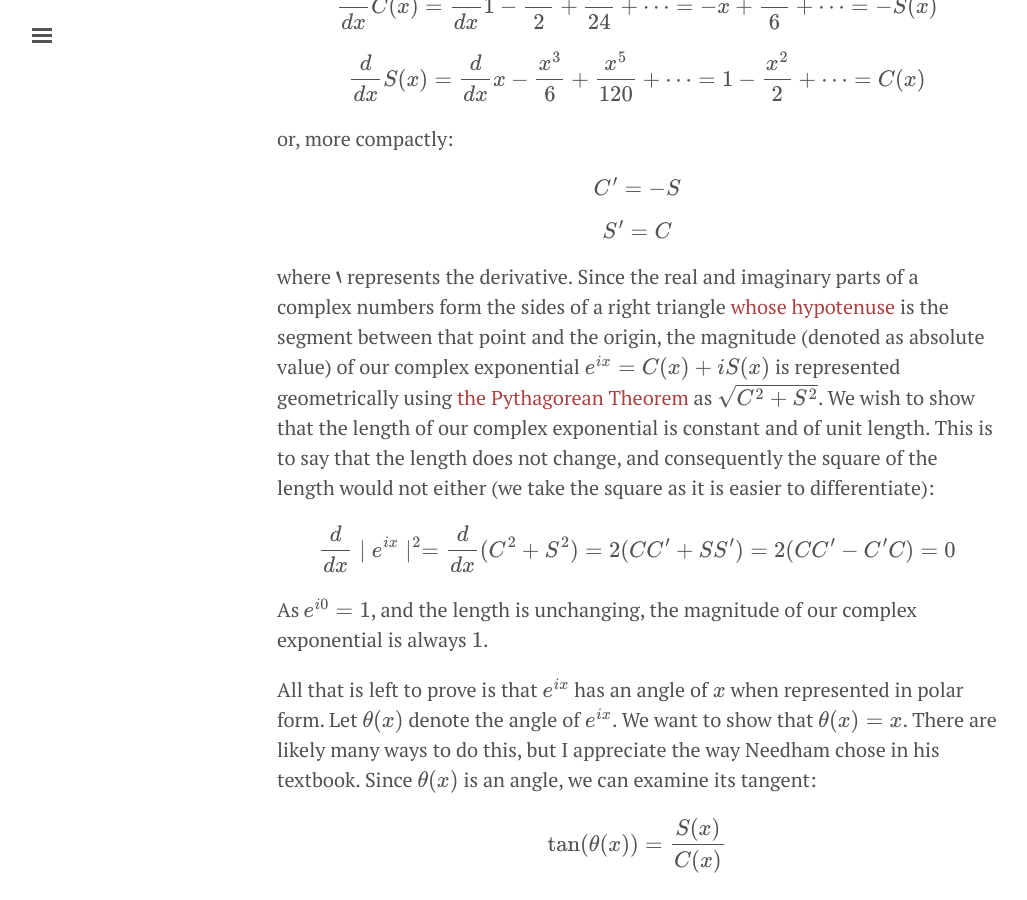
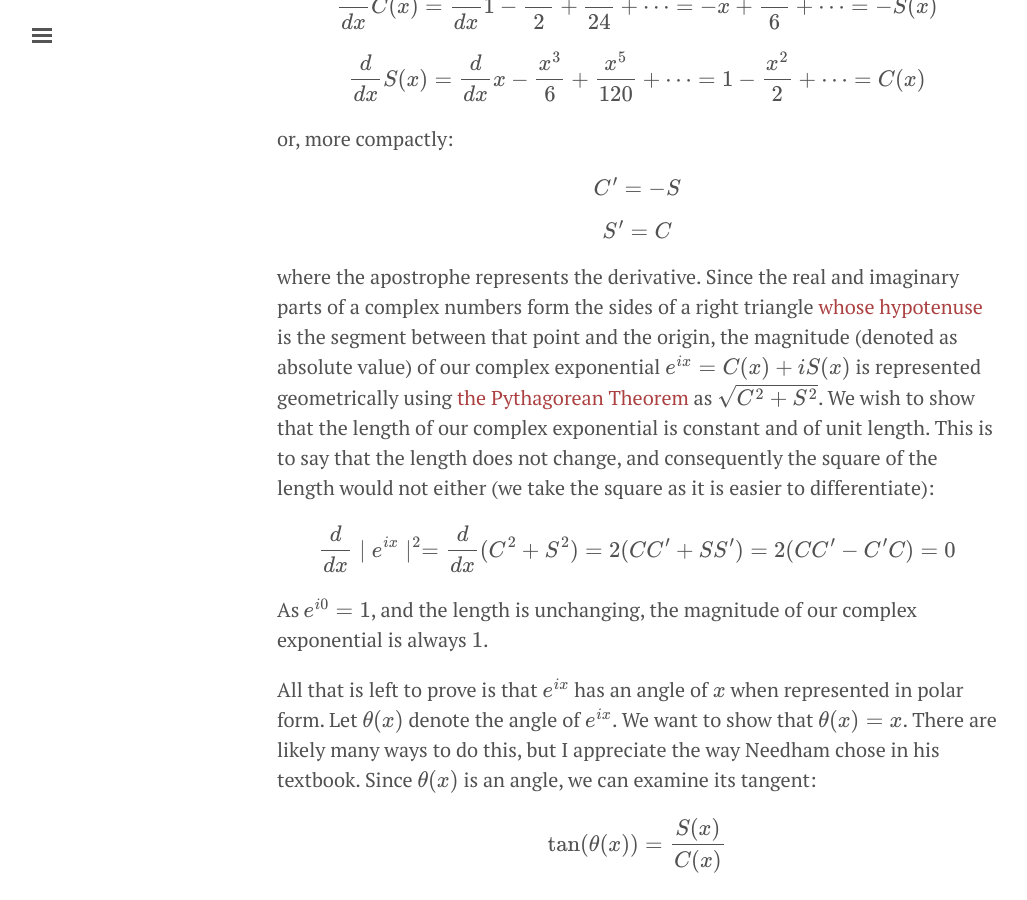
Before and after one commit to kylehovey/blog, a Jekyll site: the page built from radians_and_blind_spots.md, in a window 1280 px wide and 900 px high, scrolled down 7873 px. Shown: the whole window, without its empty margins (3-1030 px from the left). Built offline with Jekyll 4.4.1, drawn with Linux system fonts in a browser that asks for light colours; formulas are drawn with MathJax 3.

Commit message:
Fixed confusing notation

```diff
--- a/radians_and_blind_spots.md
+++ b/radians_and_blind_spots.md
@@ -93,7 +93,7 @@ or, more compactly:
 \\[ C' = -S \\]
 \\[ S' = C \\]
 
-where \\('\\) represents the derivative. Since the real and imaginary parts of a complex numbers form the sides of a right triangle [whose hypotenuse](https://en.wikipedia.org/wiki/Complex_number#Polar_complex_plane) is the segment between that point and the origin, the magnitude (denoted as absolute value) of our complex exponential \\( e^{ix} = C(x) + iS(x) \\) is represented geometrically using [the Pythagorean Theorem](https://en.wikipedia.org/wiki/Pythagorean_theorem) as \\( \sqrt{C^2 + S^2} \\). We wish to show that the length of our complex exponential is constant and of unit length. This is to say that the length does not change, and consequently the square of the length would not either (we take the square as it is easier to differentiate):
+where the apostrophe represents the derivative. Since the real and imaginary parts of a complex numbers form the sides of a right triangle [whose hypotenuse](https://en.wikipedia.org/wiki/Complex_number#Polar_complex_plane) is the segment between that point and the origin, the magnitude (denoted as absolute value) of our complex exponential \\( e^{ix} = C(x) + iS(x) \\) is represented geometrically using [the Pythagorean Theorem](https://en.wikipedia.org/wiki/Pythagorean_theorem) as \\( \sqrt{C^2 + S^2} \\). We wish to show that the length of our complex exponential is constant and of unit length. This is to say that the length does not change, and consequently the square of the length would not either (we take the square as it is easier to differentiate):
 
 \\[ \frac{d}{dx} \mid e^{ix} \mid ^2 = \frac{d}{dx} (C^2 + S^2) = 2(CC' + SS') = 2(CC' - C'C) = 0 \\]
 
```
